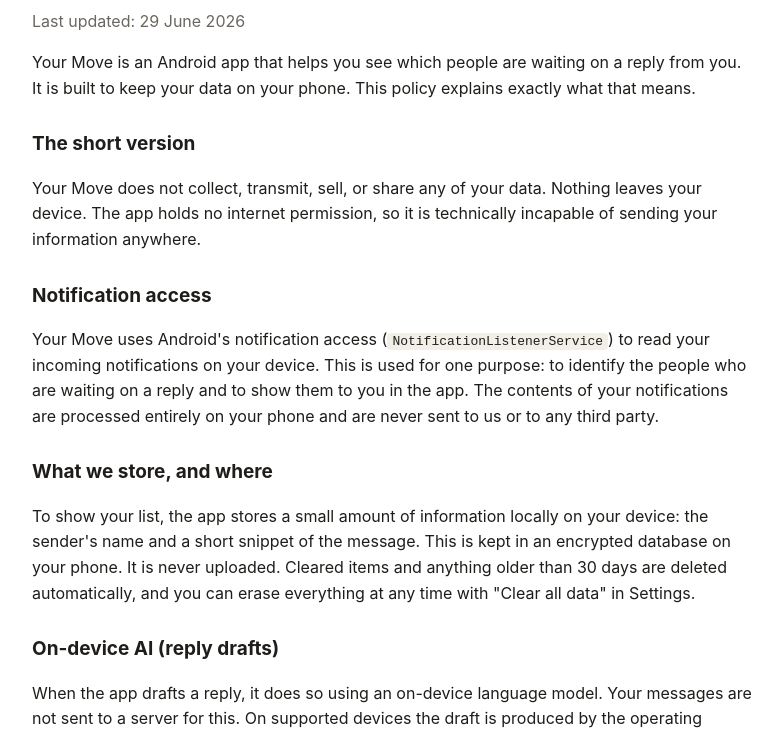
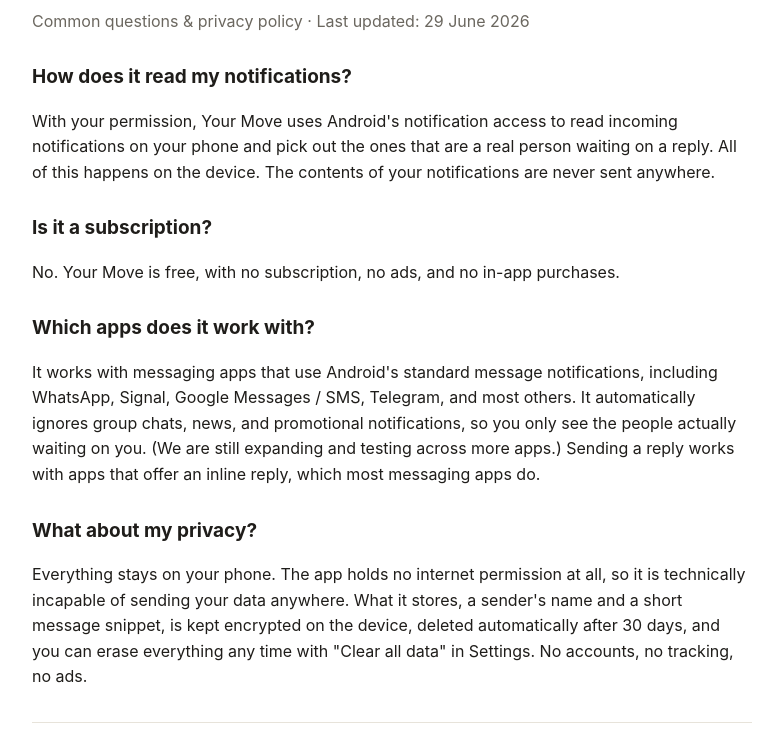
Before and after one commit to dhavalpatel0212-spec/your-move-privacy, a plain HTML site: page index.html in a window 1280 px wide. Shown: the part 95-831 px from the top of the page, without its empty margins (248-1030 px from the left). Drawn offline with Linux system fonts and the light colour scheme.

Commit message:
Add FAQ above the privacy policy

```diff
--- a/index.html
+++ b/index.html
@@ -13,8 +13,33 @@
 </style>
 </head>
 <body>
-  <h1>Your Move — Privacy Policy</h1>
-  <p class="muted">Last updated: 29 June 2026</p>
+  <h1>Your Move</h1>
+  <p class="muted">Common questions &amp; privacy policy · Last updated: 29 June 2026</p>
+
+  <h2>How does it read my notifications?</h2>
+  <p>With your permission, Your Move uses Android's notification access to read incoming
+  notifications on your phone and pick out the ones that are a real person waiting on a reply. All of
+  this happens on the device. The contents of your notifications are never sent anywhere.</p>
+
+  <h2>Is it a subscription?</h2>
+  <p>No. Your Move is free, with no subscription, no ads, and no in-app purchases.</p>
+
+  <h2>Which apps does it work with?</h2>
+  <p>It works with messaging apps that use Android's standard message notifications, including
+  WhatsApp, Signal, Google Messages / SMS, Telegram, and most others. It automatically ignores group
+  chats, news, and promotional notifications, so you only see the people actually waiting on you. (We
+  are still expanding and testing across more apps.) Sending a reply works with apps that offer an
+  inline reply, which most messaging apps do.</p>
+
+  <h2>What about my privacy?</h2>
+  <p>Everything stays on your phone. The app holds no internet permission at all, so it is technically
+  incapable of sending your data anywhere. What it stores, a sender's name and a short message
+  snippet, is kept encrypted on the device, deleted automatically after 30 days, and you can erase
+  everything any time with "Clear all data" in Settings. No accounts, no tracking, no ads.</p>
+
+  <hr style="margin:32px 0; border:none; border-top:1px solid #e7e3da;">
+
+  <h1>Privacy Policy</h1>
 
   <p>Your Move is an Android app that helps you see which people are waiting on a reply from you. It
   is built to keep your data on your phone. This policy explains exactly what that means.</p>
```
